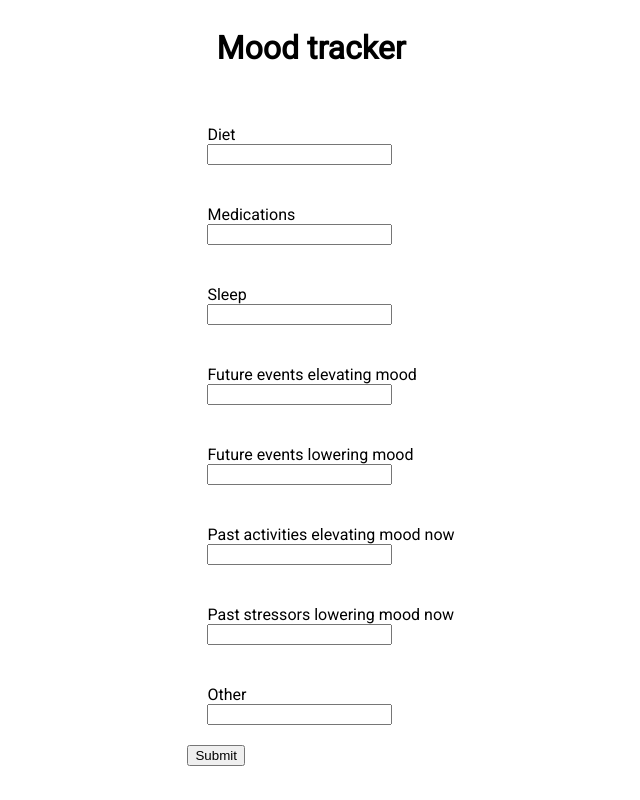
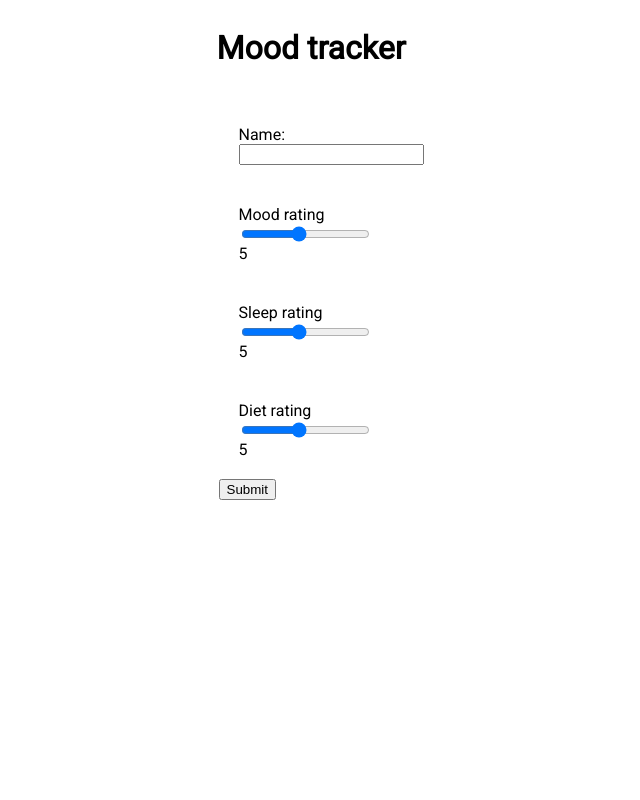
Before and after one commit to ssarahs-lab/project2-moodtracker, a Flask app: page / in a window 1280 px wide. Shown: the whole page, without its empty margins (329-969 px from the left). Run offline with Flask 2, Linux system fonts and the light colour scheme; data that the repository does not hold is empty; some libraries are stand-ins or nearby versions.

Commit message:
user can submit form, results print on page

```diff
--- a/app.py
+++ b/app.py
@@ -1,3 +1,6 @@
+from time import sleep
+from venv import create
+import psycopg2
 from flask import Flask, render_template, request, redirect
 import os
 
@@ -7,22 +10,57 @@ SECRET_KEY = os.environ.get('SECRET_KEY', 'pretend secret key for testing')
 app = Flask(__name__)
 app.config['SECRET_KEY'] = SECRET_KEY
 
+
 @app.route('/')
 def index():
-    return render_template ('index.html')
+    # connection variable to cnnect to database
+    conn = psycopg2.connect('dbname = moodtracker')
+    cur = conn.cursor()
+    cur.execute('SELECT id, name, mood_rating, diet_rating, sleep_rating, created_on::timestamp FROM moods_diet_sleep;')
+    results = cur.fetchall()
 
-@app.route('/add_food_items',  methods=['POST'])
-def add_food_items():
+    print(results)
+    names = []
+    mood_rating = []
+    diet_rating = []
+    sleep_rating = []
+    created_on = []
+    id = []
+
+    for column in results:
+
+        # column 1 is names
+
+
+        names.append(column[1])
+        mood_rating.append(column[2])
+        diet_rating.append(column[3])
+        sleep_rating.append(column[4])
+        created_on.append(column[5])
+
+
+    print(f"names{names} +moodrating{mood_rating} + dietrating{diet_rating} + sleeprating{sleep_rating} +createdon{created_on}")
+
+    length = len(names)
+
+    return render_template('index.html', names = names, mood_rating = mood_rating, diet_rating = diet_rating, sleep_rating= sleep_rating, length = length, created_on = created_on)
+
+
+@app.route('/add_mood_items',  methods=['POST'])
+def add_mood_items():
 
     name = request.form.get("name")
     mood_rating = request.form.get("mood_rating")
     diet_rating = request.form.get("diet_rating")
+    sleep_rating = request.form.get("sleep_rating")
 
-    print(f'{name}+{mood_rating}+{diet_rating}')
+
+
+    print(f'{name}+{mood_rating}+{diet_rating}+{sleep_rating}')
 
     conn = psycopg2.connect('dbname = moodtracker')
     cur = conn.cursor()
-    cur.execute('INSERT INTO food(name, price_in_cents, image_url) VALUES(%s, %s, %s)', [name, price, image_url])
+    cur.execute('INSERT INTO moods_diet_sleep(name, mood_rating, diet_rating, sleep_rating) VALUES(%s,%s, %s, %s)', [name, mood_rating, diet_rating, sleep_rating])
 
     conn.commit()
     conn.close()
--- a/templates/index.html
+++ b/templates/index.html
@@ -5,22 +5,43 @@
     <div><h1>Mood tracker</h1></div>
 
     <div class="form">
-        <form>
+        <form method ="POST" action="/add_mood_items">
             <ul>
-            <li>Diet <input type="text"></li>
-            <li>Medications <input type="text"></li>
-            <li>Sleep <input type="text"></li>
-            <li>Future events elevating mood <input type="text"></li>
+            <li>Name:  <input name="name" type="text" > </li>
+            <li>Mood rating <input name="mood_rating" value = 5 type="range" min="1" max="10"oninput="this.nextElementSibling.value = this.value"> <output>5</output></li>
+
+            <li>Sleep rating <input name="sleep_rating" value = 5 type="range" min="1" max="10"oninput="this.nextElementSibling.value = this.value"> <output>5</output></li>
+            <li>Diet rating <input name="diet_rating" value = 5 type="range" min="1" max="10"oninput="this.nextElementSibling.value = this.value"> <output>5</output></li>
+
+
+
+            <!-- <li>Future events elevating mood <input type="text"></li>
             <li>Future events lowering mood <input type="text"></li>
             <li>Past activities elevating mood now <input type="text"></li>
-            <li>Past stressors lowering mood now <input type="text"></li>
+            <li>Past stressors lowering mood now <input type="text"></li> -->
 
-            <li>Other<input type="text"></li>
+            <!-- <li>Other<input type="text"></li> -->
 
 
             <input type="submit" name="submit">
+
             </ul>
         </form>
+    </div>
+
+    <div class="moodlog">
+
+
+        {% for i in range(length) %}
+
+        <p>Name: {{names[i]}}</p>
+        <p>Mood rating: {{mood_rating[i]}} </p>
+        <p>Sleep rating: {{sleep_rating[i]}} </p>
+        <p>Diet rating: {{diet_rating[i]}} </p>
+        <p>Created on: {{created_on[i]}}</p>
+
+        {% endfor %}
+
     </div>
 
 
```
Also changed, not shown: schema.sql (+5 -3 lines).
